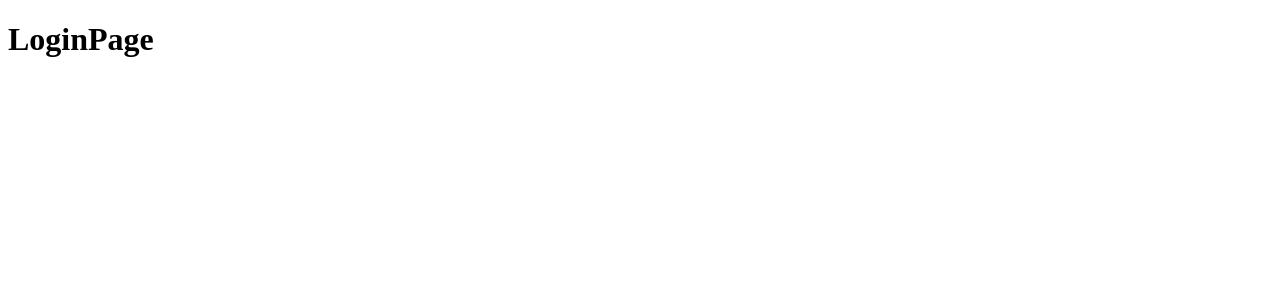
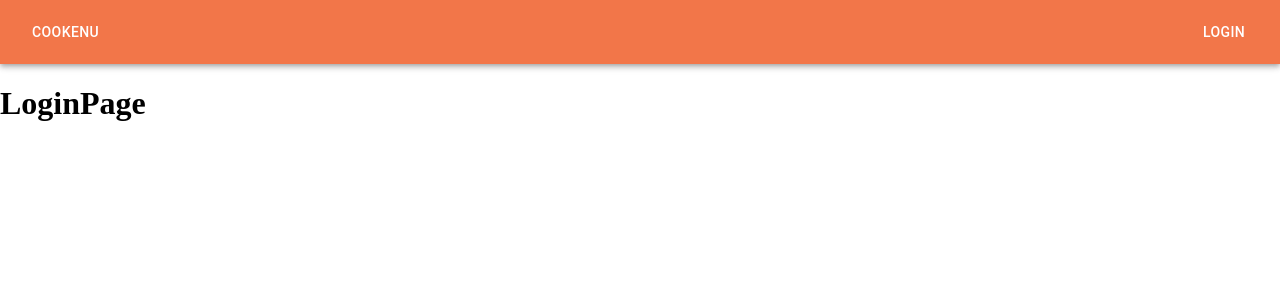
Before and after one commit to Vivian-Oliveira/COOKENU, a React (Create React App) app in the folder cookenu/: page /login in a window 1280 px wide. Shown: the top 300 px of the page. Built offline with nearby package versions, Linux system fonts and the light colour scheme.

Commit message:
criei header com 2 botoes de navegacao

```diff
--- a/cookenu/public/index.html
+++ b/cookenu/public/index.html
@@ -25,6 +25,17 @@
       Learn how to configure a non-root public URL by running `npm run build`.
     -->
     <title>React App</title>
+    <style>
+      html,
+      body,
+      #root {
+        margin: 0;
+        padding: 0;
+        width: 100%;
+        min-height: 100vh;
+      }
+    </style>
+
   </head>
   <body>
     <noscript>You need to enable JavaScript to run this app.</noscript>
--- /dev/null
+++ b/cookenu/src/components/Header/Header.js
@@ -0,0 +1,21 @@
+import React from 'react';
+import AppBar from '@material-ui/core/AppBar';
+import { StyledToolbar } from './styled'
+import Button from '@material-ui/core/Button';
+import { goToRecipesList, goToLogin } from '../../routes/coordinator'
+import { useHistory } from 'react-router-dom'
+
+export const Header = () => {
+  const history = useHistory()
+
+  return (
+    <AppBar position="static">
+      <StyledToolbar>
+        <Button onClick={() => goToLogin(history)} color="inherit">Cookenu</Button>
+        <Button onClick={() => goToRecipesList(history)} color="inherit">Login</Button>
+      </StyledToolbar>
+    </AppBar>
+  );
+}
+
+export default Header
--- /dev/null
+++ b/cookenu/src/components/Header/styled.js
@@ -0,0 +1,8 @@
+import styled from "styled-components"
+import Toolbar from '@material-ui/core/Toolbar';
+
+export const StyledToolbar = styled(Toolbar)`
+    display: flex;
+    flex-direction: row;
+    justify-content: space-between;
+`
--- a/cookenu/src/routes/Router.js
+++ b/cookenu/src/routes/Router.js
@@ -6,11 +6,12 @@ import RecipesDetailPage from '../pages/RecipesDetailPage/RecipeDetailPage'
 import RecipesListPage from '../pages/RecipesListPage/RecipesListPage'
 import SignUpPage from '../pages/SignUpPage/SignUpPage'
 import ErrorPage from '../pages/ErrorPage/ErrorPaje'
-
+import Header from '../components/Header/Header'
 
 export const Router = () => {
     return (
         <BrowserRouter>
+        <Header />
             <Switch>
                 <Route exact path="/login">
                     <LoginPage />
```
